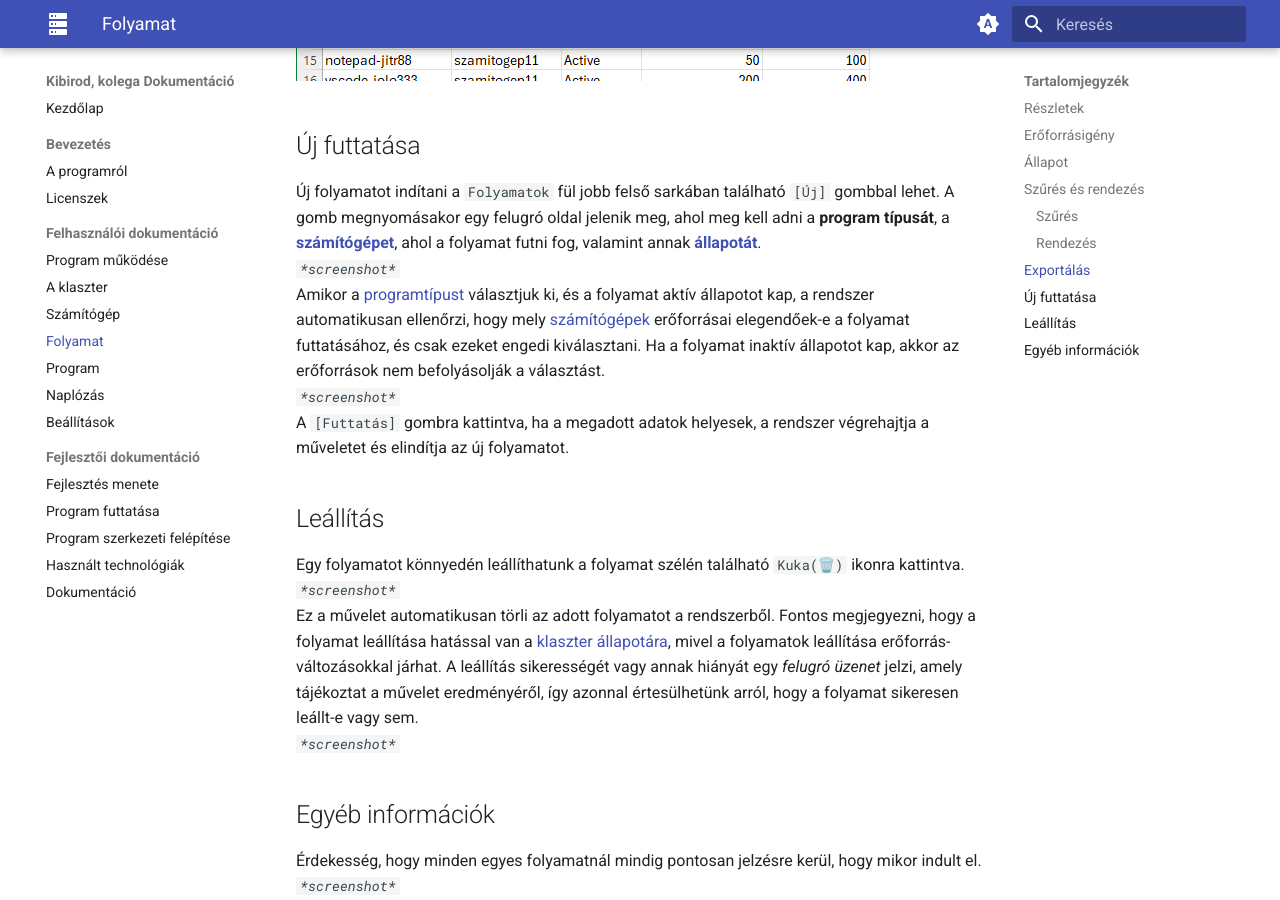
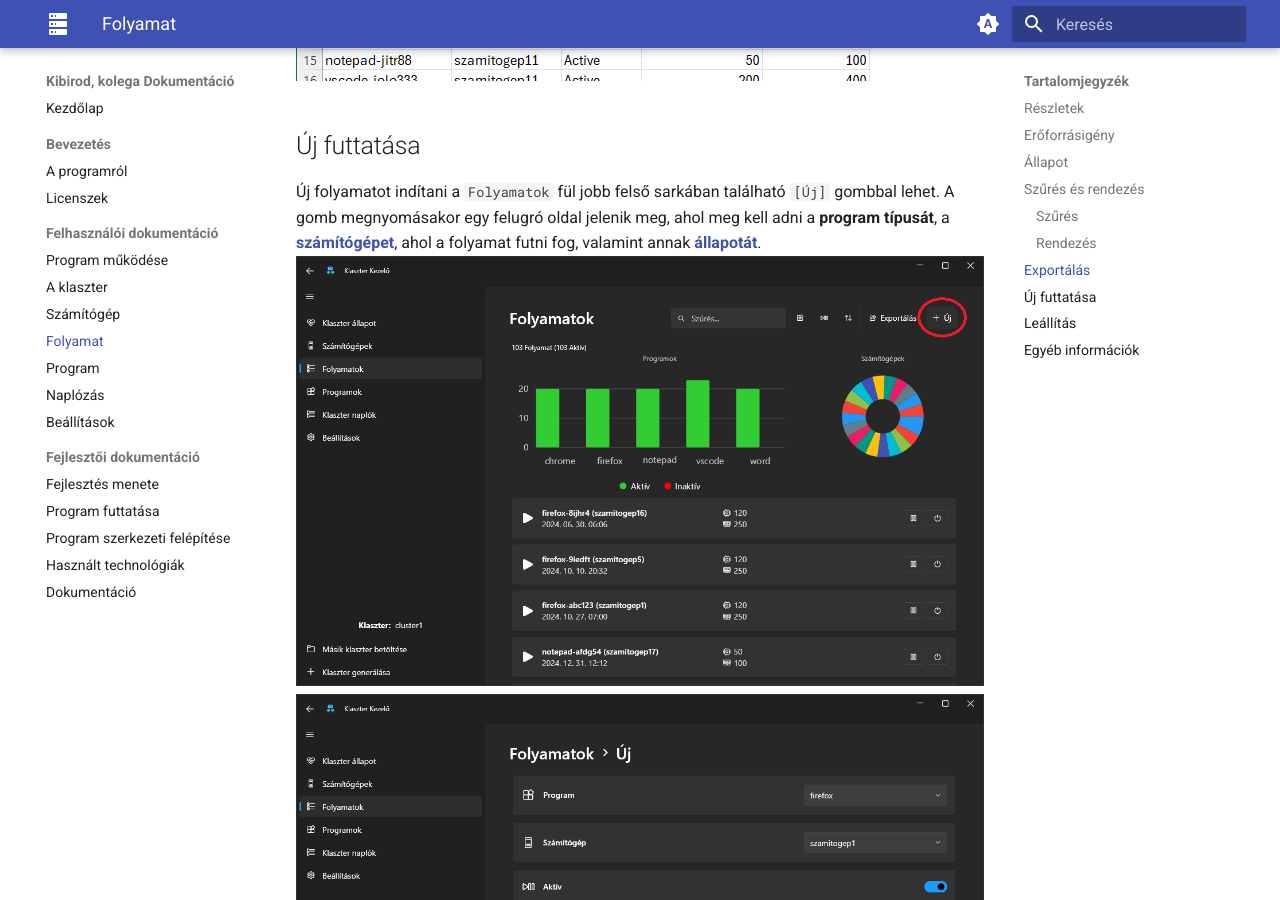
Before and after one commit to gyorfimarcell/Dusza2025, an MkDocs documentation site: the page built from documentation/docs/felhasznaloi/folyamat.md, in a window 1280 px wide and 900 px high, scrolled down 4941 px. Built offline with MkDocs 1.6.1 and Material for MkDocs 9.7.7, drawn with Linux system fonts in a browser that asks for light colours.

Commit message:
process update

```diff
--- a/documentation/docs/felhasznaloi/folyamat.md
+++ b/documentation/docs/felhasznaloi/folyamat.md
@@ -73,7 +73,8 @@ Az exportált fájlban minden egyes sor egy-egy folyamat adatait tartalmazza, am
 ## Új futtatása
 
 Új folyamatot indítani a `Folyamatok` fül jobb felső sarkában található `[Új]` gombbal lehet. A gomb megnyomásakor egy felugró oldal jelenik meg, ahol meg kell adni a <b>program típusát</b>, a <b>[számítógépet](szamitogep.md)</b>, ahol a folyamat futni fog, valamint annak <b>[állapotát](#allapot)</b>. <br>
-*`*screenshot*`* <br>
+![Export gomb](../img/felhasznaloi/folyamat/run-new-process.png) <br>
+![Export gomb](../img/felhasznaloi/folyamat/run-new-process-page.png) <br>
 Amikor a [programtípust](program.md) választjuk ki, és a folyamat aktív állapotot kap, a rendszer automatikusan ellenőrzi, hogy mely [számítógépek](szamitogep.md) erőforrásai elegendőek-e a folyamat futtatásához, és csak ezeket engedi kiválasztani. Ha a folyamat inaktív állapotot kap, akkor az erőforrások nem befolyásolják a választást. <br>
 *`*screenshot*`* <br>
 A `[Futtatás]` gombra kattintva, ha a megadott adatok helyesek, a rendszer végrehajtja a műveletet és elindítja az új folyamatot.
```
Also changed, not shown: documentation/docs/img/felhasznaloi/folyamat/run-new-process-page.png (added), documentation/docs/img/felhasznaloi/folyamat/run-new-process.png (added).
